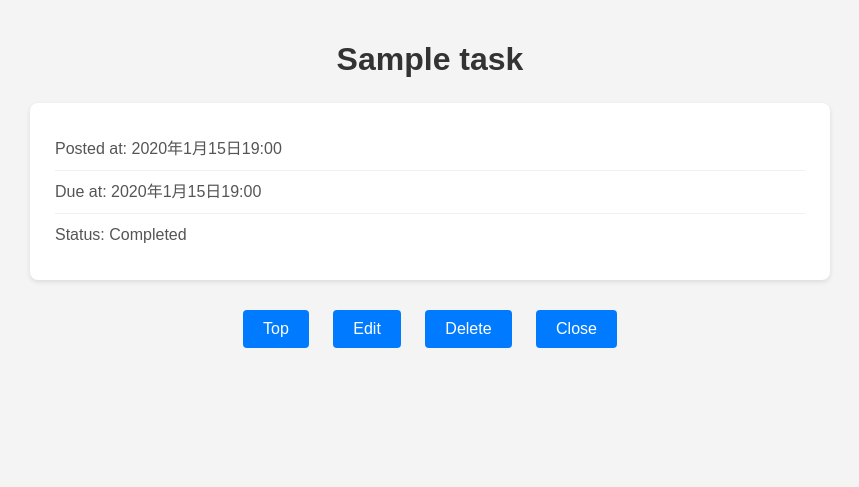
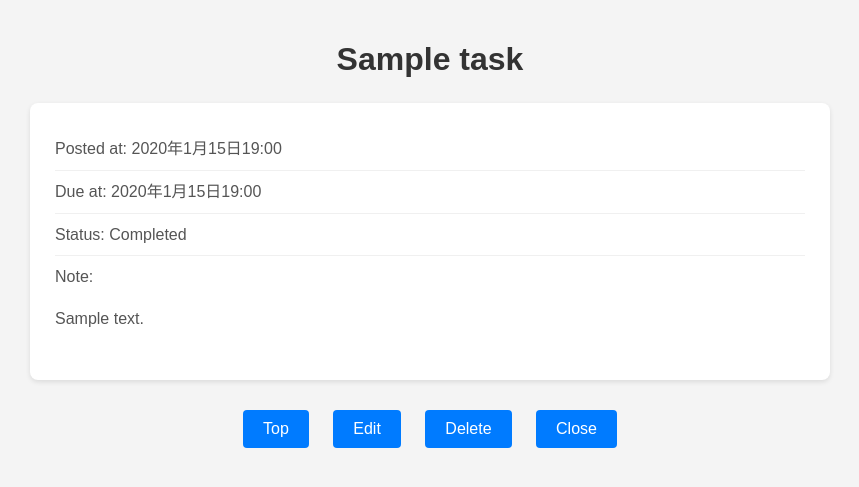
Before and after one commit to Moto1224/django-test-exercise, a Django app: page /1/ in a window 1280 px wide. Shown: the top 487 px of the page, without its empty margins (210-1069 px from the left). Run offline with Django 5.2, Linux system fonts and the light colour scheme; tables that the repository leaves empty hold one stand-in row (values such as "Sample post").

Commit message:
detail.htmlにメモの内容を表示

```diff
--- a/todo/templates/todo/detail.html
+++ b/todo/templates/todo/detail.html
@@ -21,6 +21,9 @@
       {% else %}
       <li>Status: Not Completed</li>
       {% endif %}
+      {% if task.note %}
+      <li>Note:<br>{{ task.note|linebreaks }}</li>
+      {% endif %}
     </ul>
 
     <div>
```
